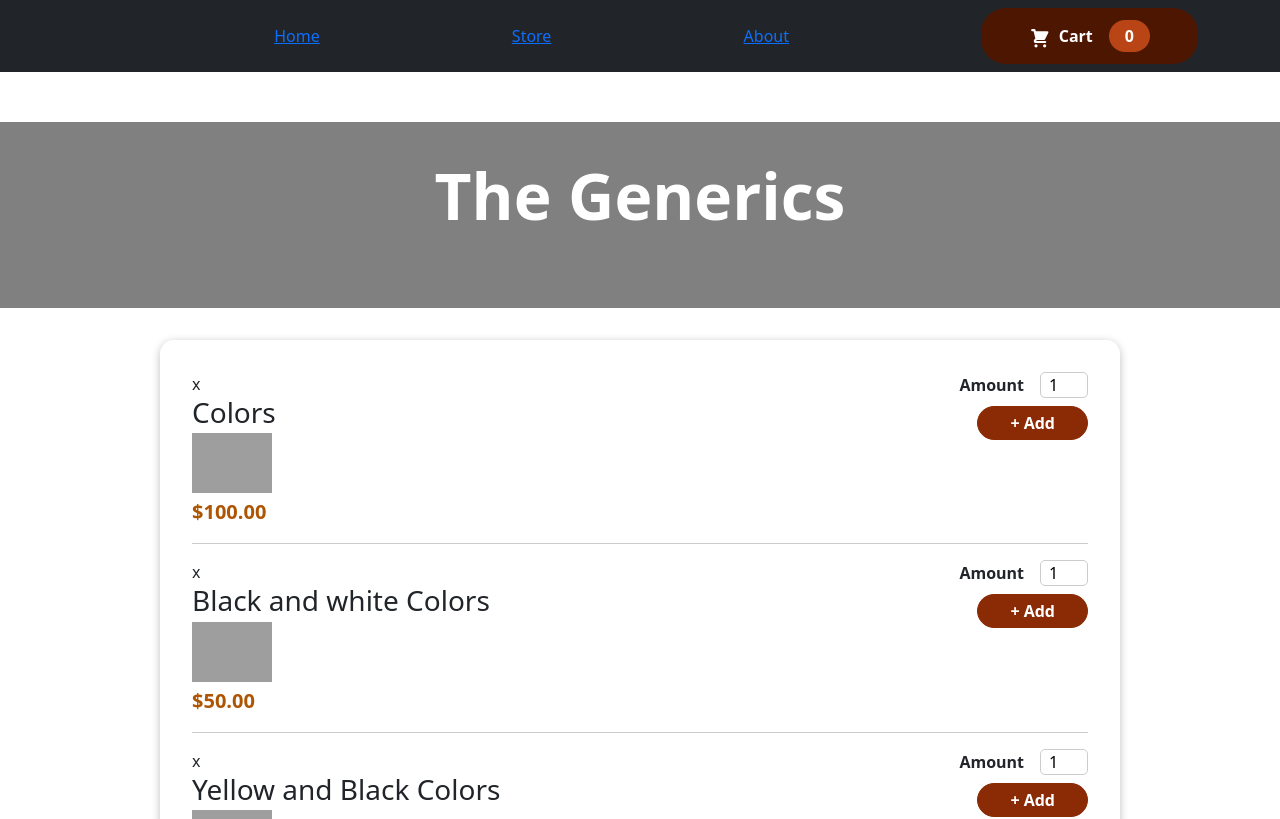
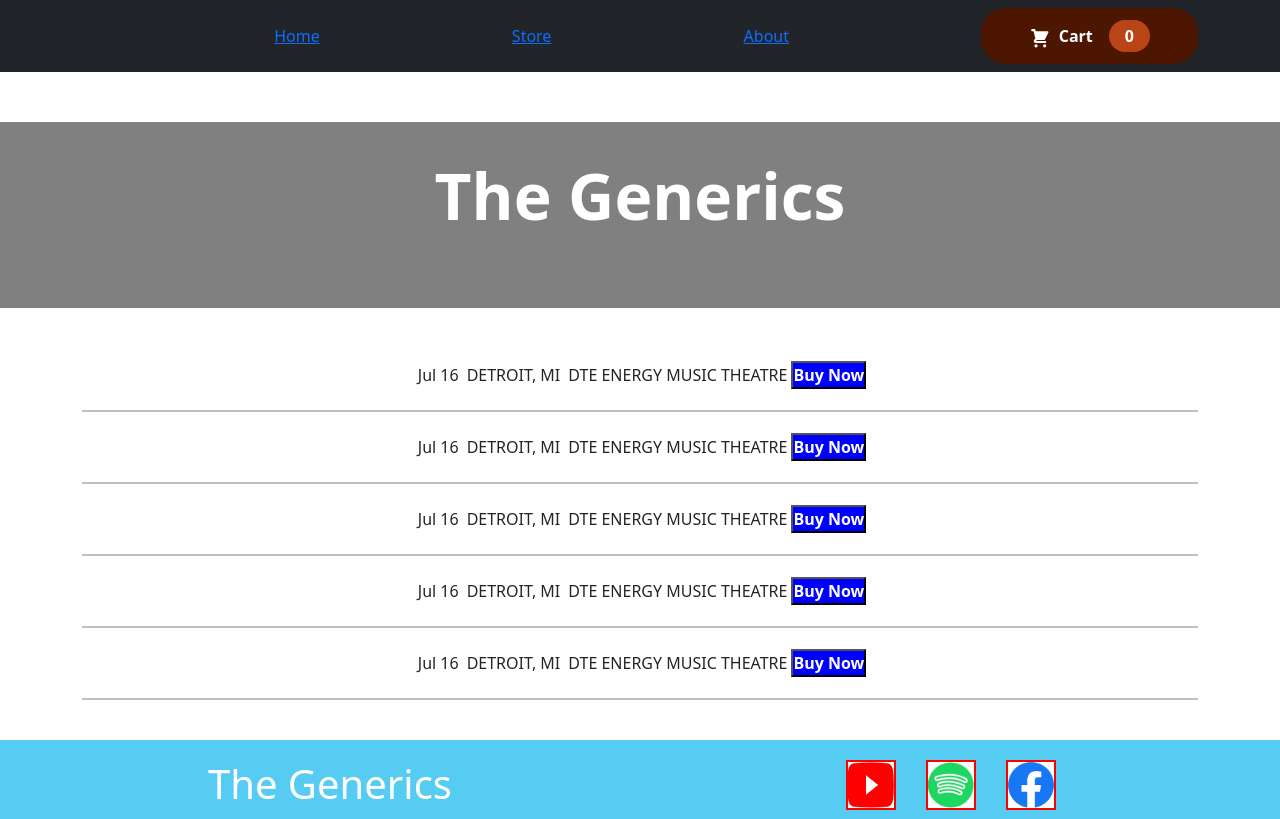
Before and after one commit to RadhaNinave/shopping-site, a React (Create React App) app: page /home in a window 1280 px wide. Shown: the top 819 px of the page. Built offline with nearby package versions, Linux system fonts and the light colour scheme; grey boxes are pictures that could not be loaded.

Commit message:
adding home page

```diff
--- a/src/Components/layout/Navbar.js
+++ b/src/Components/layout/Navbar.js
@@ -7,6 +7,7 @@ import Product from "../Products/Products";
 import HeaderCartButton from "./HeaderCartButton";
 import Footer from "./Footer";
 import Card from "./Card";
+import Home from "../../Pages/Home";
 const Navs = (props) =>{
 
 
@@ -32,7 +33,11 @@ const Navs = (props) =>{
       </Route>
 
     </Routes>
+    <Routes>
+    <Route path="/" element={<Product />} >
 
+    </Route>
+    </Routes>
 
    <Routes>
     <Route path="/Store" element={<Product />} >
@@ -42,7 +47,7 @@ const Navs = (props) =>{
 
     <Routes>
 
-    <Route path="/home" element={<Product/>}>
+    <Route path="/home" element={<Home/>}>
 
     </Route>
 
--- /dev/null
+++ b/src/Pages/Home.css
@@ -0,0 +1,18 @@
+.home{
+    justify-content: space-around;
+}
+.row-class-home{
+    padding: 5px;
+}
+
+.button-home{
+    padding: 2 20px;
+    background-color: blue;
+    color: white;
+    font-weight: bold;
+}
+
+hr.border-hr{
+    border: 1px solid black;
+    text-align: center;
+}
--- /dev/null
+++ b/src/Pages/Home.js
@@ -0,0 +1,23 @@
+import React from 'react'
+import './Home.css'
+
+ const Home = () => {
+  return (
+
+    <div className='home-main container text-center pt-5'>
+        <div className='row-class-home'><span className='p-1'>Jul 16</span><span className='p-1'>DETROIT, MI</span><span className='p-1'>DTE ENERGY MUSIC THEATRE</span><span><button className='button-home'>Buy Now</button></span></div>
+        <hr className='border-hr' />
+        <div className='row-class-home'><span className='p-1'>Jul 16</span><span className='p-1'>DETROIT, MI</span><span className='p-1'>DTE ENERGY MUSIC THEATRE</span><span><button className='button-home'>Buy Now</button></span></div>
+        <hr className='border-hr' />
+        <div className='row-class-home'><span className='p-1'>Jul 16</span><span className='p-1'>DETROIT, MI</span><span className='p-1'>DTE ENERGY MUSIC THEATRE</span><span><button className='button-home'>Buy Now</button></span></div>
+        <hr className='border-hr' />
+        <div className='row-class-home'><span className='p-1'>Jul 16</span><span className='p-1'>DETROIT, MI</span><span className='p-1'>DTE ENERGY MUSIC THEATRE</span><span><button className='button-home'>Buy Now</button></span></div>
+        <hr className='border-hr' />
+        <div className='row-class-home'><span className='p-1'>Jul 16</span><span className='p-1'>DETROIT, MI</span><span className='p-1'>DTE ENERGY MUSIC THEATRE</span><span><button className='button-home'>Buy Now</button></span></div>
+        <hr className='border-hr' />
+
+    </div>
+  )
+}
+
+export default Home;
```
Also changed, not shown: src/route.js (added).
